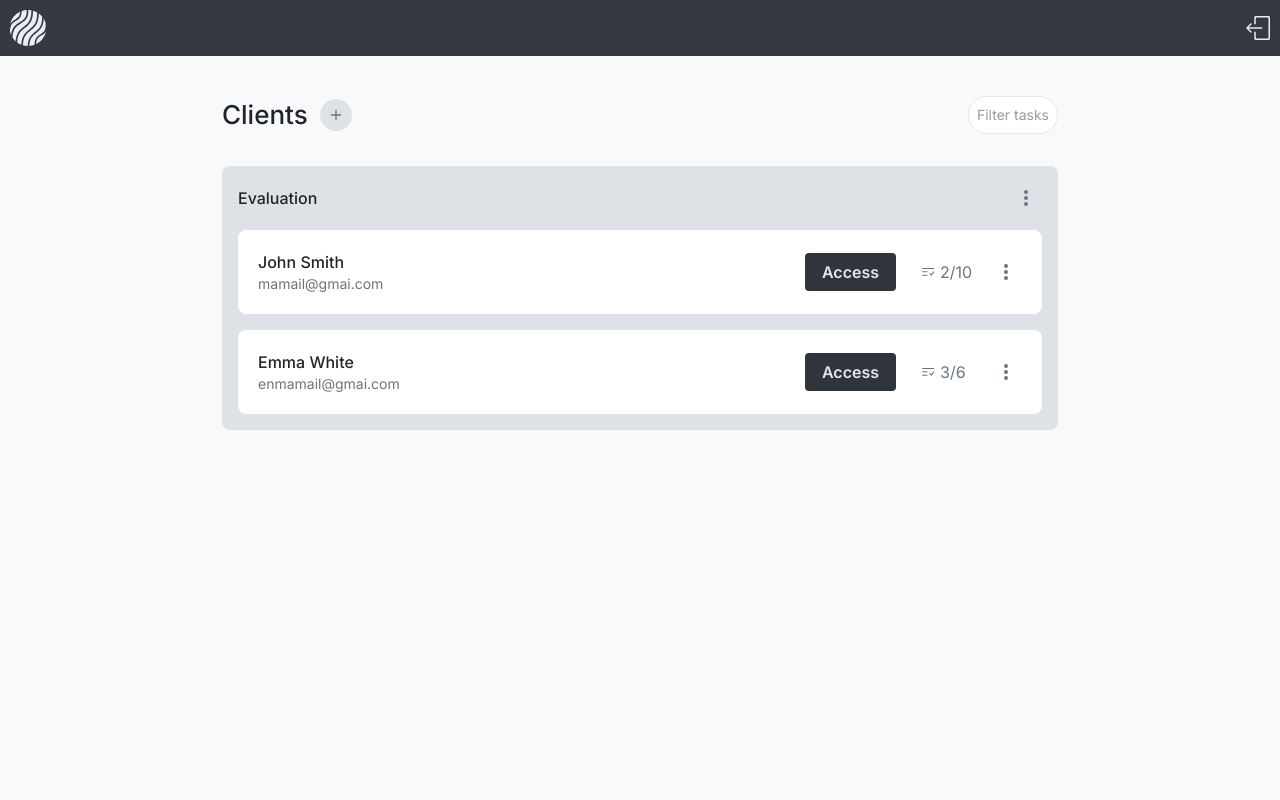
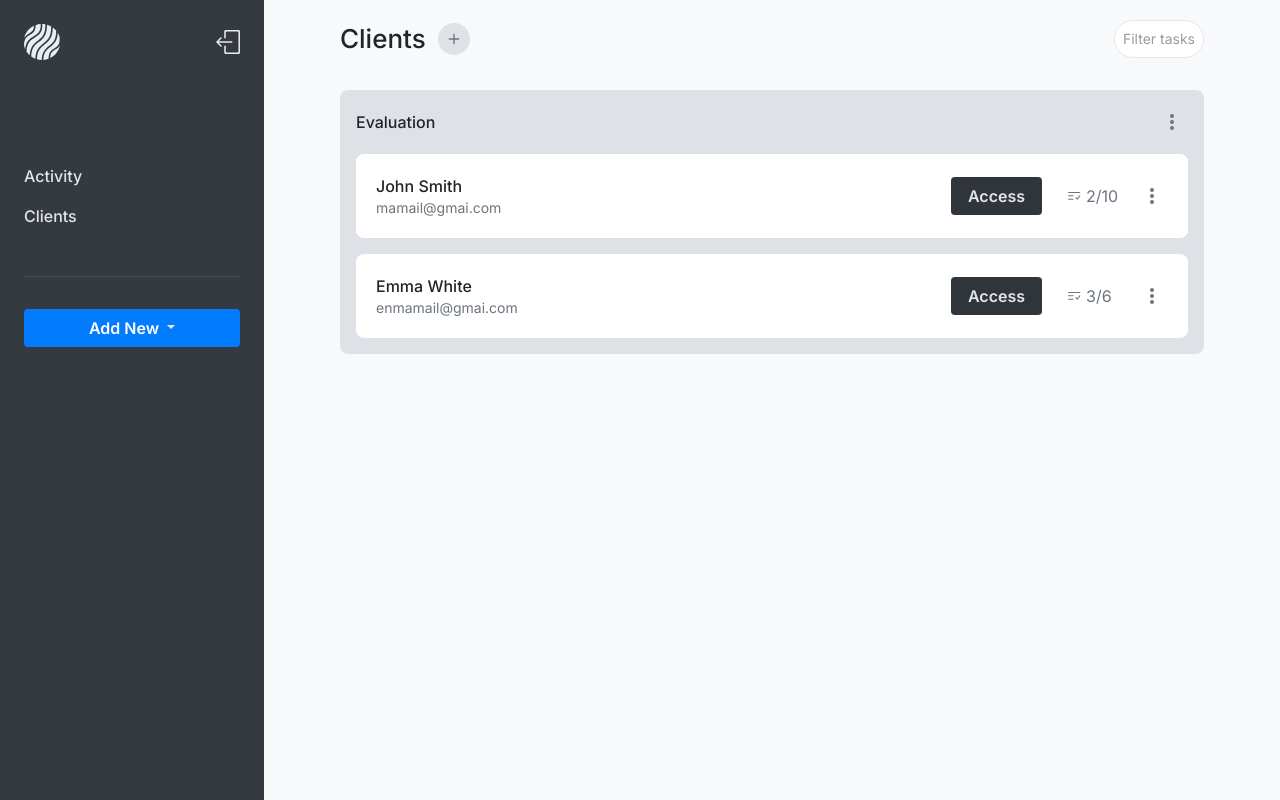
Before and after one commit to serhii-sultanov/tasks-app-CanadaClient, a Next.js app: page /clients in a window 1280 px wide. Built offline with nearby package versions, Linux system fonts and the light colour scheme; no server answers.

Commit message:
added supresshydradation for server/client problem time

```diff
--- a/src/components/activity/ActivityItem.tsx
+++ b/src/components/activity/ActivityItem.tsx
@@ -70,7 +70,10 @@ export const ActivityItem: FC<ActivityItemProps> = ({ activity }) => {
               ))}
             </div>
           ) : null}
-          <span className="text-grayStroke-70 text-s14 first-letter:uppercase block max-sm:text-xs12 mt-1">
+          <span
+            className="text-grayStroke-70 text-s14 first-letter:uppercase block max-sm:text-xs12 mt-1"
+            suppressHydrationWarning
+          >
             {formattedDynamicCreatedAt}
           </span>
         </div>
--- a/src/components/layouts/Aside.tsx
+++ b/src/components/layouts/Aside.tsx
@@ -1,16 +1,14 @@
 import { ROUTE } from '@/utils/routes';
+import clsx from 'clsx';
 import Link from 'next/link';
 import { useRouter } from 'next/router';
 import { FC } from 'react';
+import { Logout } from '../ui/Logout';
 import { AsideActions } from './AsideActions';
 import { AsideNav } from './AsideNav';
-import { Logout } from '../ui/Logout';
-import { useSession } from 'next-auth/react';
-import clsx from 'clsx';
 
 export const Aside: FC = () => {
   const { pathname } = useRouter();
-  const { data } = useSession();
 
   if (pathname === ROUTE.HOME) {
     return null;
@@ -18,31 +16,18 @@ export const Aside: FC = () => {
 
   return (
     <aside
-      className={clsx(
-        data?.user.role !== 'admin'
-          ? 'w-full mb-5 bg-asidePanel py-2.5'
-          : 'w-aside h-screen bg-asidePanel p-6 sticky top-0',
-      )}
+      className={clsx('w-aside h-screen bg-asidePanel p-6 sticky top-0 left-0')}
     >
-      {data?.user.role === 'admin' ? (
-        <>
-          <div className="flex justify-between items-center mb-24">
-            <Link href={ROUTE.HOME} className="block">
-              <img className="w-9 h-9" src="/icons/logo.svg" alt="logo" />
-            </Link>
-            <Logout />
-          </div>
-          <AsideNav />
-          <AsideActions />
-        </>
-      ) : (
-        <div className="max-w-[1320px] mx-auto px-2.5 flex justify-between items-center">
+      <div>
+        <div className="flex justify-between items-center mb-24">
           <Link href={ROUTE.HOME} className="block">
             <img className="w-9 h-9" src="/icons/logo.svg" alt="logo" />
           </Link>
           <Logout />
         </div>
-      )}
+        <AsideNav />
+        <AsideActions />
+      </div>
     </aside>
   );
 };
--- a/src/components/layouts/MainLayout.tsx
+++ b/src/components/layouts/MainLayout.tsx
@@ -17,21 +17,15 @@ export const MainLayout: FC<MainLayoutProps> = ({ children }) => {
   const { data } = useSession();
 
   return (
-    <div
-      className={clsx(
-        inter.className,
-        'bg-grayStroke-40',
-        data?.user.role === 'admin' ? 'flex' : null,
-      )}
-    >
+    <div className={clsx(inter.className, 'bg-grayStroke-40 flex items-start')}>
       <Aside />
       <main
         className={clsx(
-          'overflow-hidden flex-1',
+          'flex-1 relative',
           pathname === ROUTE.HOME
             ? 'max-w-loginContainer mx-auto px-3.5'
             : null,
-          data?.user.role !== 'admin' ? 'max-w-container mx-auto px-3.5' : null,
+          data?.user.role === 'admin' ? 'max-w-container mx-auto px-3.5' : null,
         )}
       >
         {children}
```
